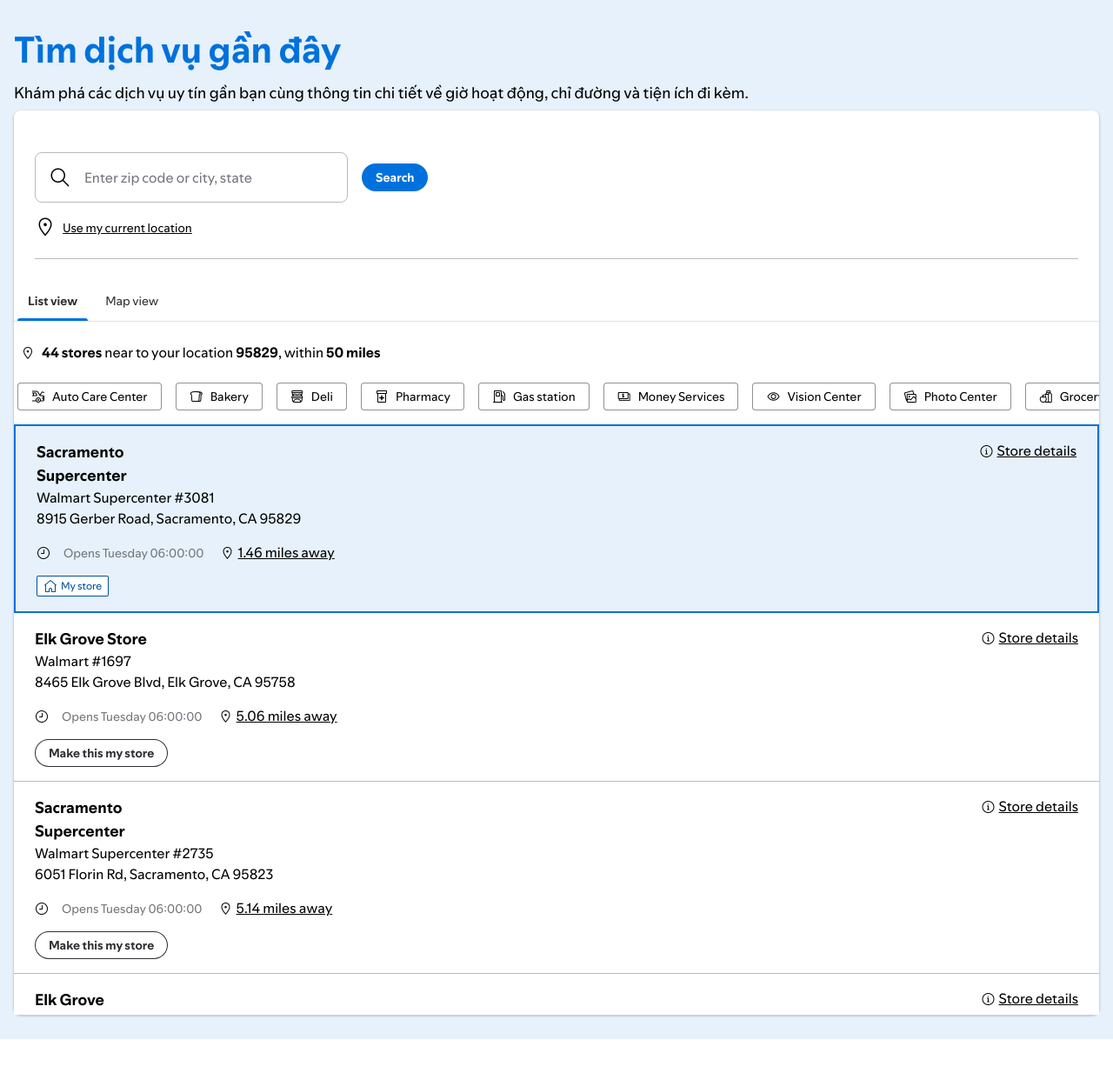
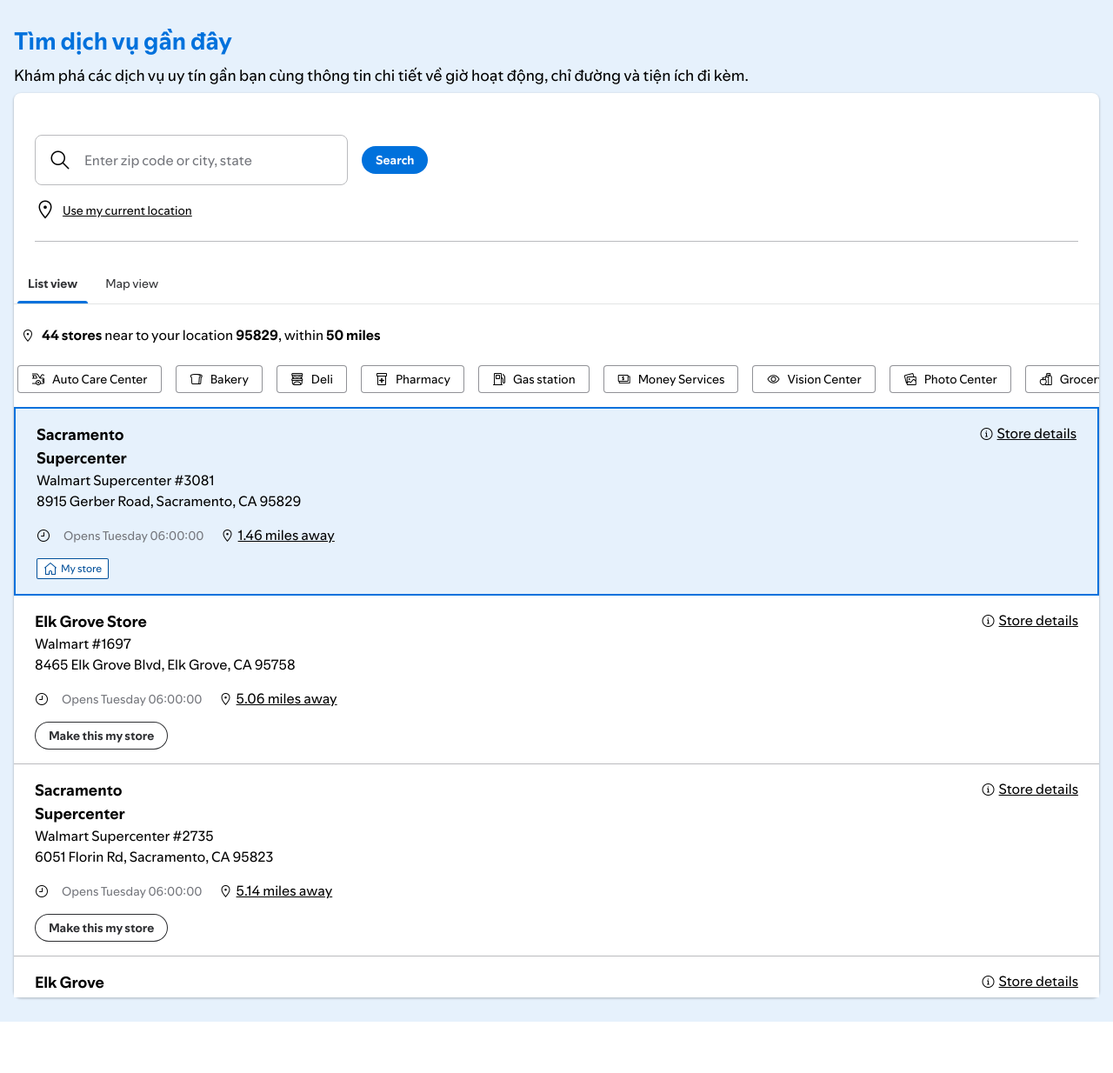
Before and after one commit to saomaidl/saomaidl.github.io, a Jekyll site: the page built from _pages/services.html, in a window 1280 px wide. Shown: the top 1234 px of the page at 87% size. Built offline with Jekyll 4.4.1, drawn with Linux system fonts in a browser that asks for light colours; comment, search, counter and statistics services are not loaded.

Commit message:
Update services.html

```diff
--- a/_layouts/services.html
+++ b/_layouts/services.html
@@ -47,8 +47,8 @@
           <div class="main-content mw1280 center" id="maincontent" data-testid="maincontent">
             <div class="bg-washed-blue pt5 pb5">
               <div class="flex items-center">
-                <div class="ml3 flex flex-column w-100">
-                  <h1 class="blue ma0 f1" style="font-size:42px">Tìm dịch vụ gần đây</h1>
+                <div class="ml3 mr3 flex flex-column w-100">
+                  <h1 class="blue ma0 f1">Tìm dịch vụ gần đây</h1>
                   <p class="ma2 mh0 f4">Khám phá các dịch vụ uy tín gần bạn cùng thông tin chi tiết về giờ hoạt động, chỉ đường và tiện ích đi kèm.</p>
                 </div>
               </div>
```
